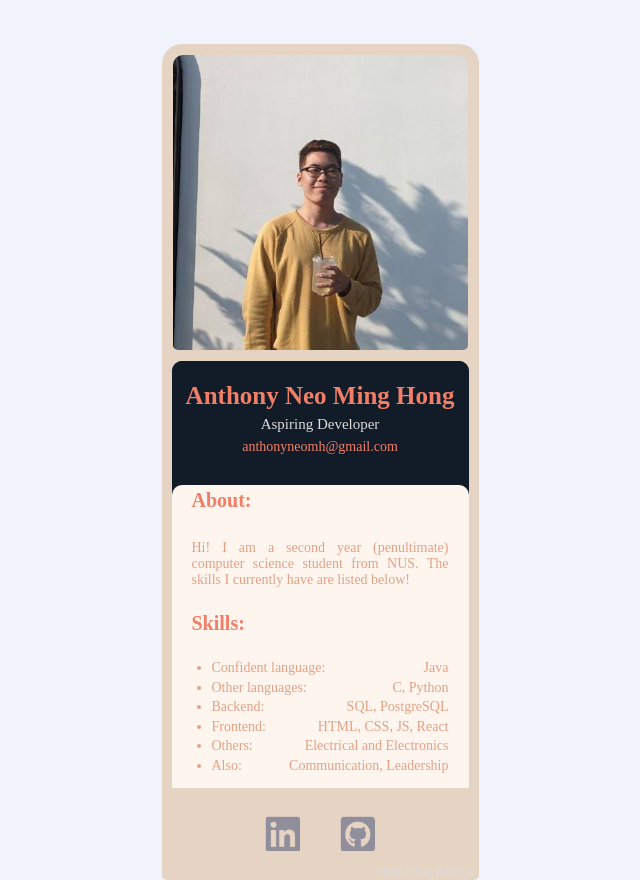
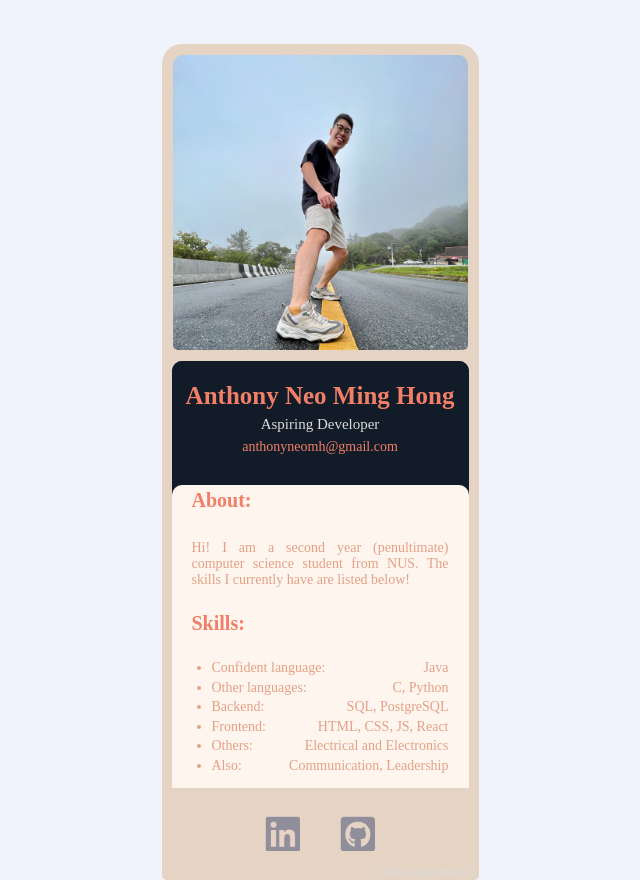
Before and after one commit to anthonynmh/my-digital-namecard, a React (Create React App) app: page / in a window 1280 px wide. Shown: the whole page, without its empty margins (320-960 px from the left). Built offline with nearby package versions, Linux system fonts and the light colour scheme.

Commit message:
Update path to profile photo

```diff
--- a/src/components/Profile.js
+++ b/src/components/Profile.js
@@ -3,7 +3,8 @@ import React from "react";
 export default function Profile() {
     return (
         <div className="profile--container">
-            <img className="profile" src={require("../images/namecard-photo.jpg")} />
+            <img className="profile" src={require("../images/namecard-photo2.jpeg")}
+                alt="profile photo" />
         </div>
     )
 }
```
